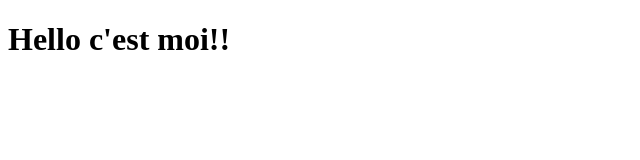
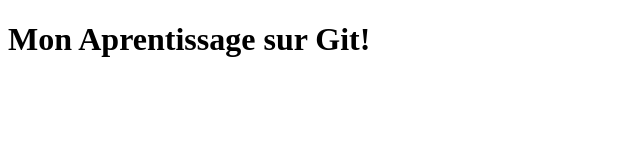
Before and after one commit to Garia34/Udemy_Formation, a plain HTML site: page Index.html in a window 1280 px wide. Shown: the whole page, without its empty margins (0-640 px from the left). Drawn offline with Linux system fonts and the light colour scheme.

Commit message:
2ieme commit sur la branche principal Master

```diff
--- a/Index.html
+++ b/Index.html
@@ -7,6 +7,8 @@
     <title>Document</title>
 </head>
 <body>
-    <h1>Hello c'est moi!!</h1>
+    <h1>
+        Mon Aprentissage sur Git!
+    </h1>
 </body>
 </html>
```
